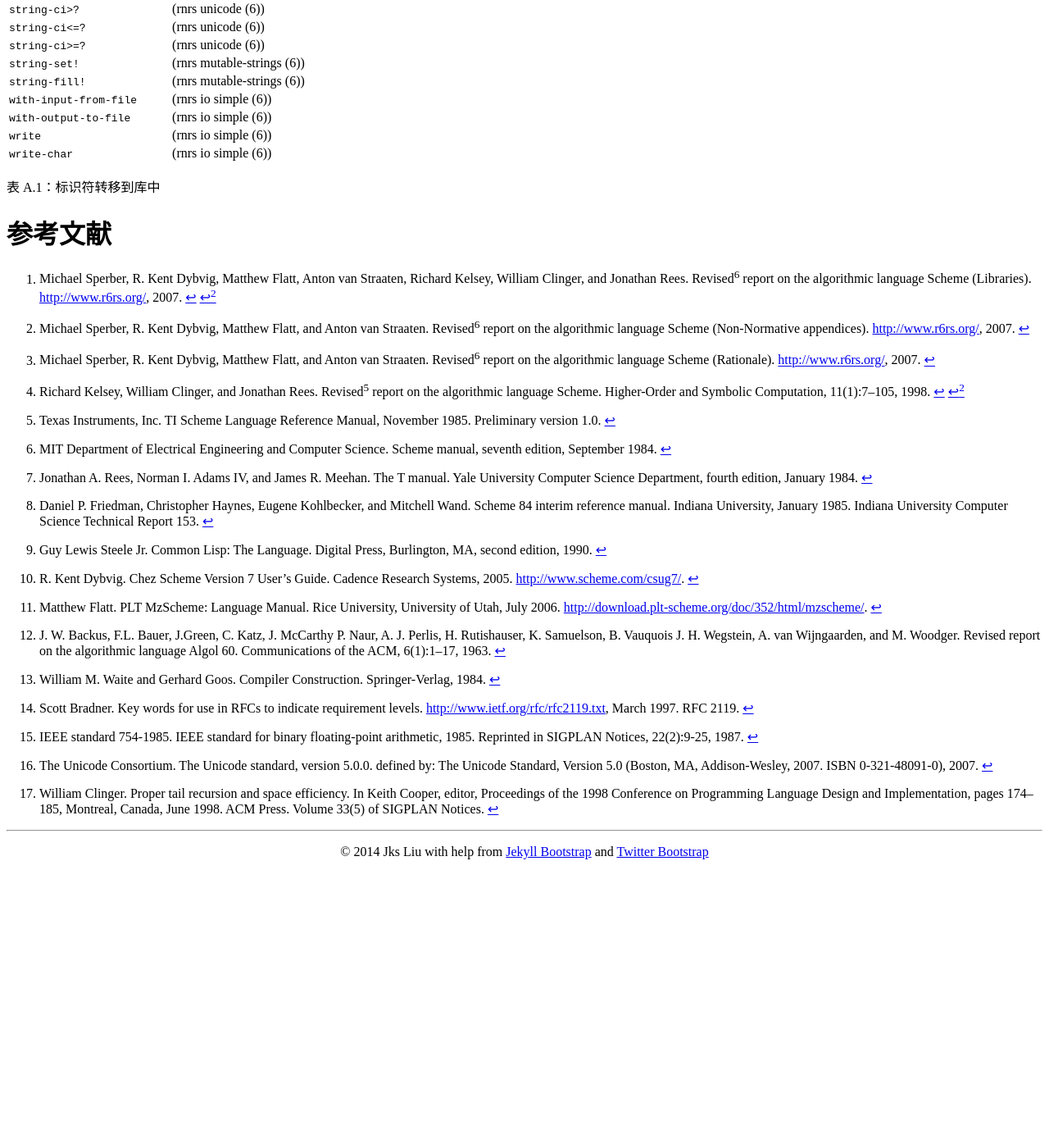
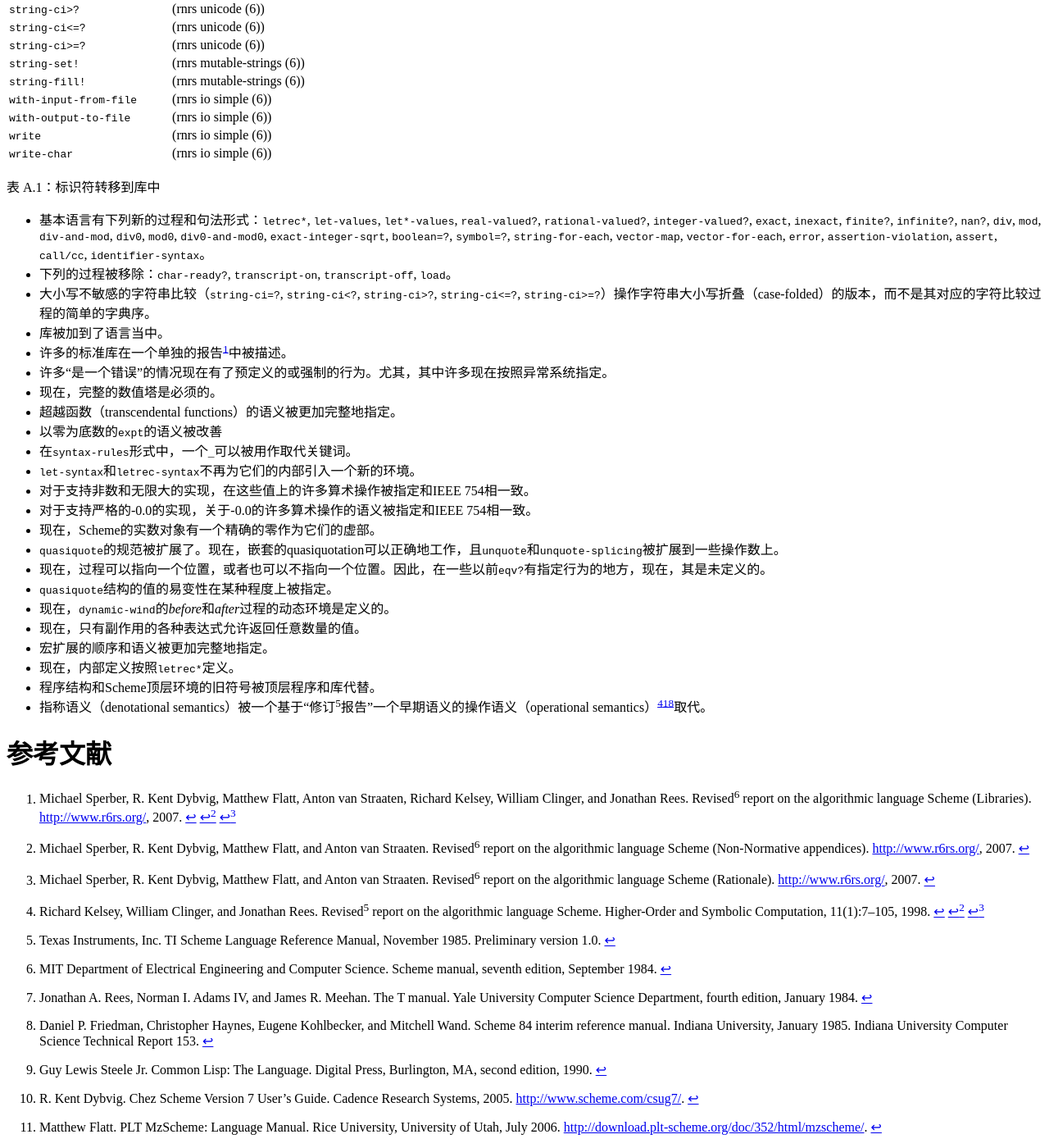
Before and after one commit to jks-liu/R6RS.zh-cn, a Jekyll site: the page built from index.md, in a window 1280 px wide and 1400 px high, scrolled down 35505 px. Shown: the whole window at 82% size. Built offline with Jekyll 4.4.1, drawn with Linux system fonts in a browser that asks for light colours; formulas are drawn with MathJax 3; before the commit the page ends 36569 px from its top, so only the background shows below that; some of the changed text lies outside the part shown.

Commit message:
Language changes

```diff
--- a/index.md
+++ b/index.md
@@ -1478,7 +1478,7 @@ expand
 * 现在，`#`是定界符（delimiter）。
 * 字节向量字面量语法已被添加。
 * 匹配的中括号可以和小括号等价得使用。
-* 数据语法的简写`#'` (即`syntax`), `#`` (即`quasisyntax`), `#,` (即`unsyntax`), and `#,@` (即`unsyntax-splicing`)被添加；见4.3.5小节。<!-- TODO: 1. read-syntax 应该是 datum-syntax；2. 括号不对 -->
+* 数据语法的简写`#'` (即`syntax`), `` #` `` (即`quasisyntax`), `#,` (即`unsyntax`), and `#,@` (即`unsyntax-splicing`)被添加；见4.3.5小节。<!-- TODO: 1. read-syntax 应该是 datum-syntax；2. 括号不对 -->
 * `#`不再可以用在数字的表示中替换数字。
 * 现在，数字对象的外部表示可以包括一个尾数宽度。
 * 非输和无限大的字面量被添加。
@@ -1549,7 +1549,29 @@ expand
 
 表 A.1：标识符转移到库中
 
-
+* 基本语言有下列新的过程和句法形式：`letrec*`, `let-values`, `let*-values`, `real-valued?`, `rational-valued?`, `integer-valued?`, `exact`, `inexact`, `finite?`, `infinite?`, `nan?`, `div`, `mod`, `div-and-mod`, `div0`, `mod0`, `div0-and-mod0`, `exact-integer-sqrt`, `boolean=?`, `symbol=?`, `string-for-each`, `vector-map`, `vector-for-each`, `error`, `assertion-violation`, `assert`, `call/cc`, `identifier-syntax`。
+* 下列的过程被移除：`char-ready?`, `transcript-on`, `transcript-off`, `load`。
+* 大小写不敏感的字符串比较（`string-ci=?`, `string-ci<?`, `string-ci>?`, `string-ci<=?`, `string-ci>=?`）操作字符串大小写折叠（case-folded）的版本，而不是其对应的字符比较过程的简单的字典序。
+* 库被加到了语言当中。
+* 许多的标准库在一个单独的报告[^24]中被描述。
+* 许多“是一个错误”的情况现在有了预定义的或强制的行为。尤其，其中许多现在按照异常系统指定。
+* 现在，完整的数值塔是必须的。
+* 超越函数（transcendental functions）的语义被更加完整地指定。
+* 以零为底数的`expt`的语义被改善
+* 在`syntax-rules`形式中，一个`_`可以被用作取代关键词。
+* `let-syntax`和`letrec-syntax`不再为它们的内部引入一个新的环境。
+* 对于支持非数和无限大的实现，在这些值上的许多算术操作被指定和IEEE 754相一致。
+* 对于支持严格的-0.0的实现，关于-0.0的许多算术操作的语义被指定和IEEE 754相一致。
+* 现在，Scheme的实数对象有一个精确的零作为它们的虚部。
+* `quasiquote`的规范被扩展了。现在，嵌套的quasiquotation可以正确地工作，且`unquote`和`unquote-splicing`被扩展到一些操作数上。
+* 现在，过程可以指向一个位置，或者也可以不指向一个位置。因此，在一些以前`eqv?`有指定行为的地方，现在，其是未定义的。
+* `quasiquote`结构的值的易变性在某种程度上被指定。
+* 现在，`dynamic-wind`的*before*和*after*过程的动态环境是定义的。
+* 现在，只有副作用的各种表达式允许返回任意数量的值。
+* 宏扩展的顺序和语义被更加完整地指定。
+* 现在，内部定义按照`letrec*`定义。
+* 程序结构和Scheme顶层环境的旧符号被顶层程序和库代替。
+* 指称语义（denotational semantics）被一个基于“修订<sup>5</sup>报告”一个早期语义的操作语义（operational semantics）[^14][^18]取代。
 
 # 参考文献
 
```
